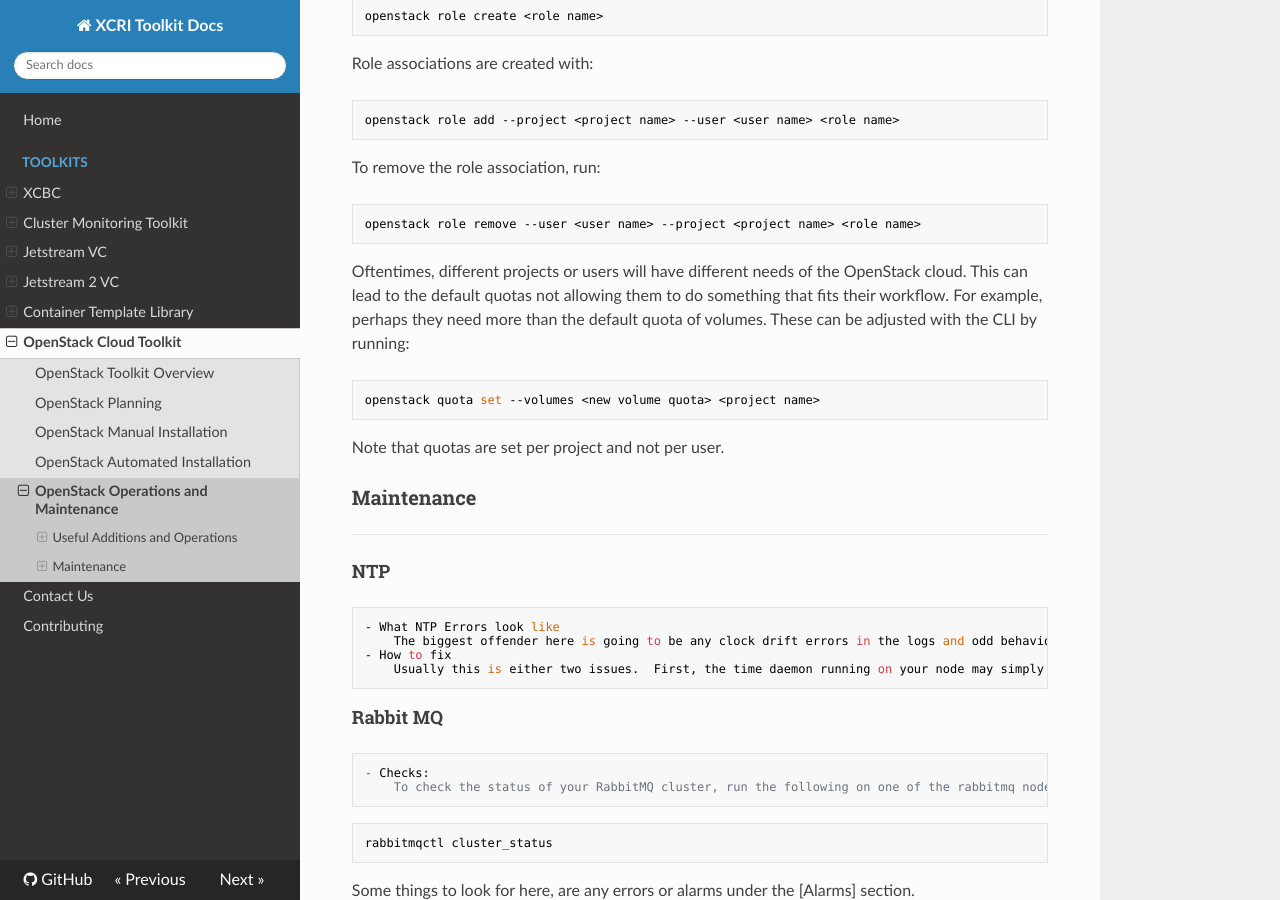
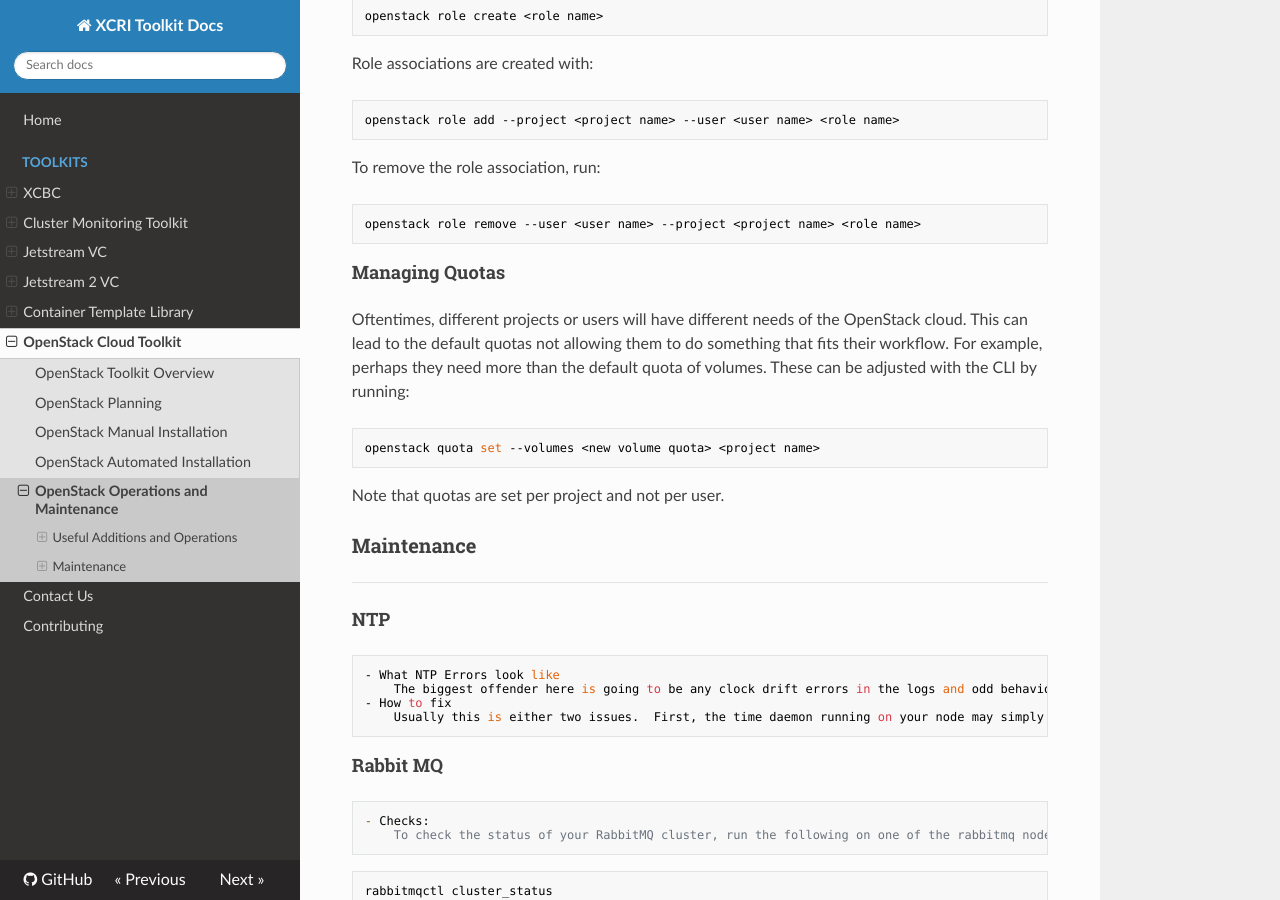
Before and after one commit to access-ci-org/Toolkit-Docs, an MkDocs documentation site: the page built from docs/toolkits/openstack-operations-maintenance.md, in a window 1280 px wide and 900 px high, scrolled down 1937 px. Built offline with MkDocs 1.6.1, drawn with Linux system fonts in a browser that asks for light colours; nearby versions of some CDN libraries; old or Windows-style settings are respelled for this version of MkDocs.

Commit message:
Update docs/toolkits/openstack-operations-maintenance.md
Co-authored-by: Chris Martin <chris@c-mart.in>

````diff
--- a/docs/toolkits/openstack-operations-maintenance.md
+++ b/docs/toolkits/openstack-operations-maintenance.md
@@ -69,6 +69,8 @@ To remove the role association, run:
 ``` bash
 openstack role remove --user <user name> --project <project name> <role name>
 ```
+
+#### Managing Quotas
 
 Oftentimes, different projects or users will have different needs of the OpenStack cloud.  This can lead to the default quotas not allowing them to do something that fits their workflow.  For example, perhaps they need more than the default quota of volumes.  These can be adjusted with the CLI by running:
 ``` bash
````
